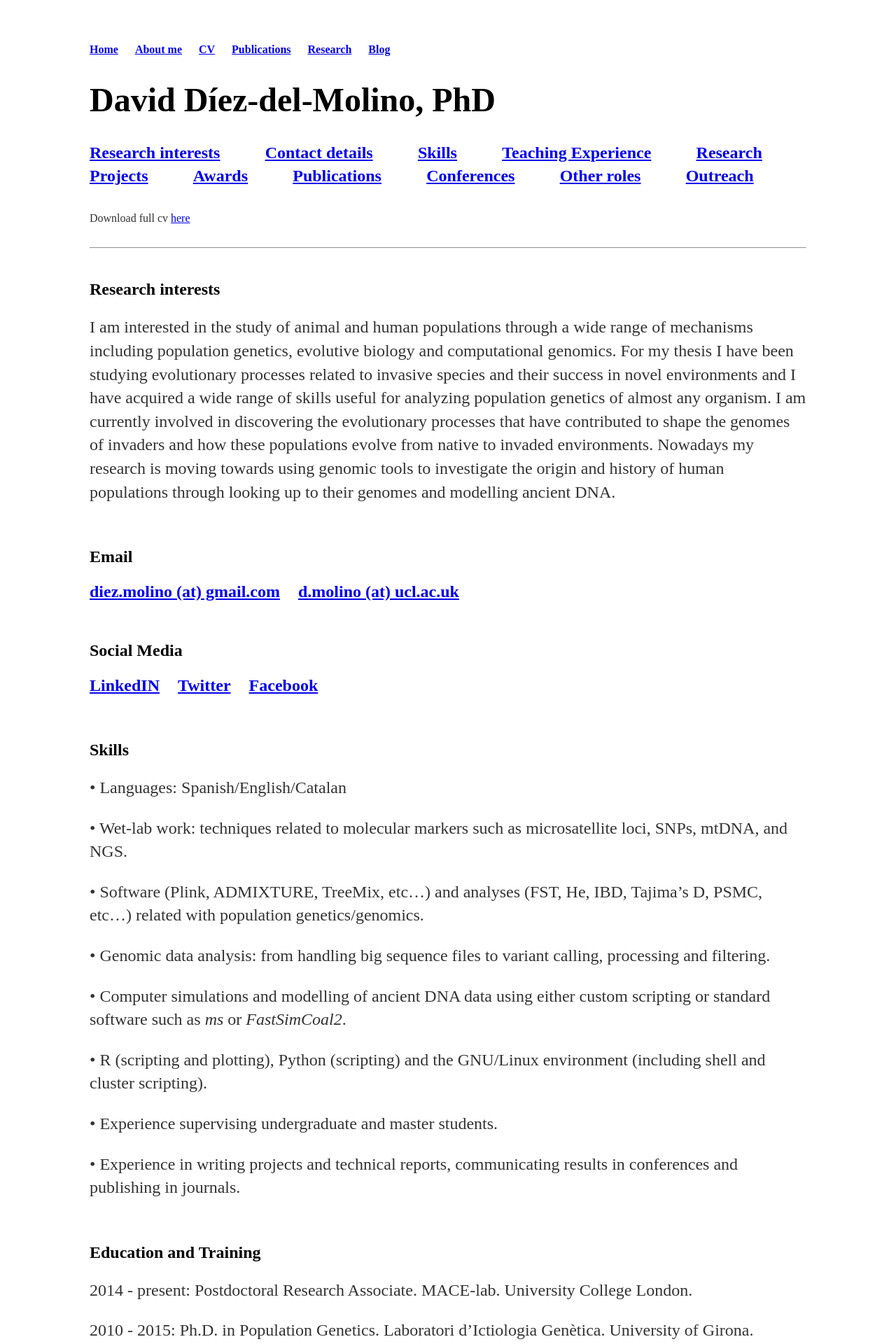
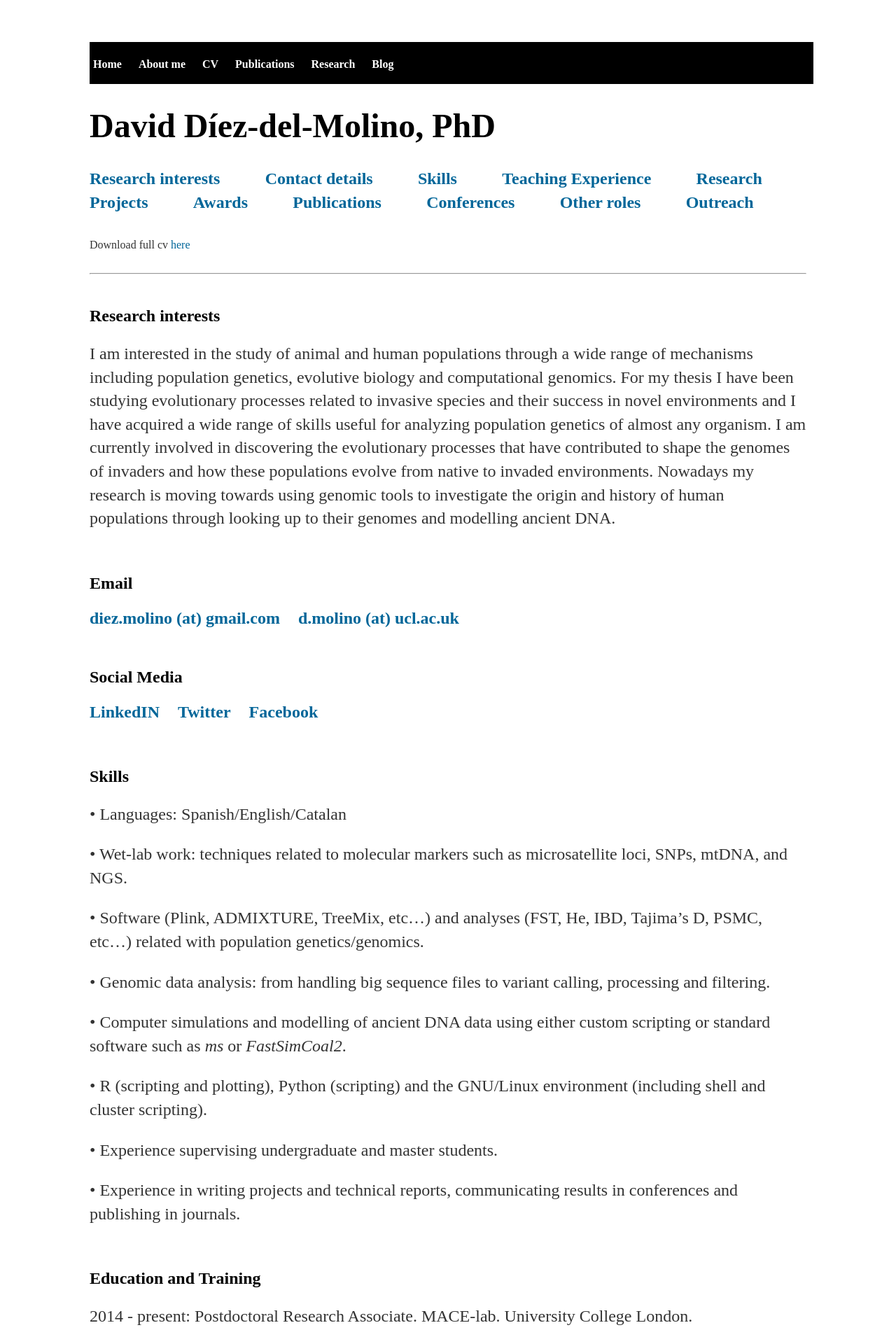
Before and after one commit to DiezMolino/diezmolino.github.io, a Jekyll site: the page cv/index.html, which Jekyll copies as it is, in a window 1280 px wide. Shown: the top 1920 px of the page at 70% size. Built offline with Jekyll 4.4.1, drawn with Linux system fonts in a browser that asks for light colours.

Commit message:
Update index.html

```diff
--- a/cv/index.html
+++ b/cv/index.html
@@ -17,16 +17,19 @@
 
 </head>
 	<body>
+	<div id='header'>
 		<nav>
     		<ul>
-        		<li><a href="/">Home</a></li>
-	        	<li><a href="/about">About me</a></li>
-        		<li><a href="/cv">CV</a></li>
-        		<li><a href="/publications">Publications</a></li>
-        		<li><a href="/research">Research</a></li>
-        		<li><a href="/blog">Blog</a></li>
+    			<li><a class='two' href="/">Home</a></li>
+	        	<li><a class='two' href="/about">About me</a></li>
+        		<li><a class='two' href="/cv">CV</a></li>
+        		<li><a class='two' href="/publications">Publications</a></li>
+        		<li><a class='two' href="/research">Research</a></li>
+        		<li><a class='two' href="/blog">Blog</a></li>
+    		</font>
     		</ul>
 		</nav>
+		</div><!-- /.header -->
 		<div class="container">
     		<div class="blurb">
 
@@ -36,30 +39,30 @@
 <nav>
 <ul>
 <font size="5" color=#B8B8B8>
-<li><a href="#Research interests">Research interests</a></li>
+<li><a  class='one' href="#Research interests">Research interests</a></li>
 <li> &diams;</li>
-<li><a href="#Contact details">Contact details</a></li>
+<li><a class='one' href="#Contact details">Contact details</a></li>
 <li> &diams;</li>
-<li><a href="#Skills">Skills</a></li>
+<li><a class='one' href="#Skills">Skills</a></li>
 <li> &diams;</li>
-<li><a href="#Teaching Experience">Teaching Experience</a></li>
+<li><a class='one' href="#Teaching Experience">Teaching Experience</a></li>
 <li> &diams;</li>
-<li><a href="#Research Projects">Research Projects</a></li>
+<li><a class='one' href="#Research Projects">Research Projects</a></li>
 <li> &diams;</li>
-<li><a href="#Awards and Scholarships">Awards</a></li>
+<li><a class='one' href="#Awards and Scholarships">Awards</a></li>
 <li> &diams;</li>
-<li><a href="#Publications">Publications</a></li>
+<li><a class='one' href="#Publications">Publications</a></li>
 <li> &diams;</li>
-<li><a href="#Workshops and Conferences">Conferences</a></li>
+<li><a class='one' href="#Workshops and Conferences">Conferences</a></li>
 <li> &diams;</li>
-<li><a href="#Scientific Societies and Other Roles">Other roles</a></li>
+<li><a class='one' href="#Scientific Societies and Other Roles">Other roles</a></li>
 <li> &diams;</li>
-<li><a href="#Science Outreach">Outreach</a></li>
+<li><a class='one' href="#Science Outreach">Outreach</a></li>
 </ul>
 </font>
 </nav>
 
-<p><font size="3">Download full cv <a href="/cv/CV_DavidDíez_2015.pdf">here</a></font></p>
+<p><font size="3">Download full cv <a class='one' href="/cv/CV_DavidDíez_2015.pdf">here</a></font></p>
 
 <hr/>
 <br/>
@@ -76,8 +79,8 @@
 <nav>
 <ul>
 <font size="5">
-<li><a href="mailto:diez.molino@gmail.com">diez.molino (at) gmail.com</a></li>
-<li><a href="mailto:d.molino@ucl.ac.uk">d.molino (at) ucl.ac.uk</a></li>
+<li><a class='one' href="mailto:diez.molino@gmail.com">diez.molino (at) gmail.com</a></li>
+<li><a class='one' href="mailto:d.molino@ucl.ac.uk">d.molino (at) ucl.ac.uk</a></li>
 </font>
 </ul>
 </nav>
@@ -89,9 +92,9 @@
 <nav>
 <ul>
 <font size="5">
-<li><a href='https://uk.linkedin.com/pub/david-díez-del-molino/2b/711/66'>LinkedIN</a></li>
-<li><a href='https://twitter.com/IndianaDiez'>Twitter</a></li>
-<li><a href='https://www.facebook.com/Daviddiez'>Facebook</a></li>
+<li><a class='one' href=https://uk.linkedin.com/pub/david-díez-del-molino/2b/711/66'>LinkedIN</a></li>
+<li><a class='one' href=https://twitter.com/IndianaDiez'>Twitter</a></li>
+<li><a class='one' href=https://www.facebook.com/Daviddiez'>Facebook</a></li>
 </font>
 </ul>
 </nav>
@@ -188,11 +191,11 @@
 <a name='Publications'></a>
 <h2>Publications</h2>
 
-<p><small>2013 - <b>DÍEZ-DEL-MOLINO D</b>, CARMONA-CATOT G, ARAGUAS RM, VIDAL O, GARCÍA-BERTHOU E, SANZ N, GARCÍA-MARÍN JL. Gene flow and maintenance of genetic diversity in invasive mosquitofish <i>(Gambusia holbrooki)</i>.<a href="http://journals.plos.org/plosone/article?id=10.1371/journal.pone.0082501" target="_blank"> PLoS ONE 8(12): e82501. doi:10.1371/journal.pone.0082501</a> </small></p>
+<p><small>2013 - <b>DÍEZ-DEL-MOLINO D</b>, CARMONA-CATOT G, ARAGUAS RM, VIDAL O, GARCÍA-BERTHOU E, SANZ N, GARCÍA-MARÍN JL. Gene flow and maintenance of genetic diversity in invasive mosquitofish <i>(Gambusia holbrooki)</i>.<a class='one' href="http://journals.plos.org/plosone/article?id=10.1371/journal.pone.0082501" target="_blank"> PLoS ONE 8(12): e82501. doi:10.1371/journal.pone.0082501</a> </small></p>
 
-<p><small>2013 - SANZ N, ARAGUAS, RM, VIDAL O, <b>DÍEZ-DEL-MOLINO D</b>, FERNÁNDEZ-CEBRIAN R, GARCÍA-MARIN JL. Genetic characterization of the invasive mosquitofish <i>(Gambusia spp.)</i> introduced to Europe: population structure and colonization routes.<a href="http://link.springer.com/article/10.1007%2Fs10530-013-0456-5" target="_blank"> Biological Invasions. doi:10.1007/s10530-013-0456-5 </a></small></p>
+<p><small>2013 - SANZ N, ARAGUAS, RM, VIDAL O, <b>DÍEZ-DEL-MOLINO D</b>, FERNÁNDEZ-CEBRIAN R, GARCÍA-MARIN JL. Genetic characterization of the invasive mosquitofish <i>(Gambusia spp.)</i> introduced to Europe: population structure and colonization routes.<a class='one' href="http://link.springer.com/article/10.1007%2Fs10530-013-0456-5" target="_blank"> Biological Invasions. doi:10.1007/s10530-013-0456-5 </a></small></p>
 
-<p><small>2012 - VIDAL O, SANZ N, ARAGUAS RM, FERNÁNDEZ-CEBRIÁN R, <b>DÍEZ-DEL-MOLINO D</b>, GARCÍA-MARÍN JL. SNP diversity in introduced populations of the invasive <i>Gambusia holbrooki</i>.<a href="http://onlinelibrary.wiley.com/doi/10.1111/j.1600-0633.2011.00527.x/abstract" target="_blank"> Ecology of Freshwater Fish. 21:100-108.</a></small></p>
+<p><small>2012 - VIDAL O, SANZ N, ARAGUAS RM, FERNÁNDEZ-CEBRIÁN R, <b>DÍEZ-DEL-MOLINO D</b>, GARCÍA-MARÍN JL. SNP diversity in introduced populations of the invasive <i>Gambusia holbrooki</i>.<a class='one' href="http://onlinelibrary.wiley.com/doi/10.1111/j.1600-0633.2011.00527.x/abstract" target="_blank"> Ecology of Freshwater Fish. 21:100-108.</a></small></p>
 
 <p><small>VERA M, <b>DÍEZ-DEL-MOLINO D</b>, GARCÍA-MARÍN JL. Genomic data provide insights on the evolutionary changes of the mosquitofish <i>(Gambusia holbrooki)</i> during the invasive process. (Under review) </a></small></p>
 
@@ -204,7 +207,7 @@
 
 <br/>
 
-<p>2015 - PhD. Thesis: 'Genetic diversity and population structure of the non-native Eastern mosquitofish <i>(Gambusia holbrooki)</i> in Mediterranean streams'. University of Girona. <a href="http://www.tesisenred.net/bitstream/handle/10803/300440/tddm1de1.pdf?sequence=5" target="_blank"> pdf</a><p>
+<p>2015 - PhD. Thesis: 'Genetic diversity and population structure of the non-native Eastern mosquitofish <i>(Gambusia holbrooki)</i> in Mediterranean streams'. University of Girona. <a class='one' href="http://www.tesisenred.net/bitstream/handle/10803/300440/tddm1de1.pdf?sequence=5" target="_blank"> pdf</a><p>
 
 <br/>
 
@@ -234,26 +237,26 @@
 <a name='Scientific Societies and Other Roles'></a>
 <h2>Scientific Societies and Other Roles</h2>
 
-<p>Spanish Society for Conservation and Study of Mammals <a href="http://www.secem.es/">(SECEM)</a></p>
+<p>Spanish Society for Conservation and Study of Mammals <a class='one' href="http://www.secem.es/">(SECEM)</a></p>
 
-<p>Spanish Society of Genetics <a href="http://www.segenetica.es/">(SEG)</a></p>
+<p>Spanish Society of Genetics <a class='one' href="http://www.segenetica.es/">(SEG)</a></p>
 
-<p>Iberian Society of Ichthyology <a href="http://www.sibic.org/sibic.html">(SIBIC)</a></p>
+<p>Iberian Society of Ichthyology <a class='one' href="http://www.sibic.org/sibic.html">(SIBIC)</a></p>
 
-<p>Society for Molecular Biology and Evolution <a href="https://www.smbe.org/smbe/">(SMBE)</a></p>
+<p>Society for Molecular Biology and Evolution <a class='one' href="https://www.smbe.org/smbe/">(SMBE)</a></p>
 
 <p>2011-2015: Ph.D. students’ representative at the University of Girona.</p>
 
-<p>Reviewer for JCR journals: <a href="http://www.plosone.org/">PLoS ONE</a></p>
+<p>Reviewer for JCR journals: <a class='one' href="http://www.plosone.org/">PLoS ONE</a></p>
 
 <br/>
 
 <a name='Science Outreach'></a>
 <h2>Science Outreach</h2>
 
-<p>2013-2015: Social media strategy coordinator of the Laboratory of Genetic Ichthyology's profiles in <a href='https://twitter.com/LIG_UdG'>Twitter</a> and <a href='https://www.facebook.com/lig.genetica.udg'>Facebook</a>.</p>
+<p>2013-2015: Social media strategy coordinator of the Laboratory of Genetic Ichthyology's profiles in <a class='one' href='https://twitter.com/LIG_UdG'>Twitter</a> and <a class='one' href='https://www.facebook.com/lig.genetica.udg'>Facebook</a>.</p>
 
-<p>2013-2015: Creator and editor at the Laboratory of Genetic Ichthyology's <a href='https://coolgenes.wordpress.com/'>blog </a></p>
+<p>2013-2015: Creator and editor at the Laboratory of Genetic Ichthyology's <a class='one' href='https://coolgenes.wordpress.com/'>blog </a></p>
 
 <br/>
 
@@ -261,15 +264,15 @@
 
 <br/>
 
-<p><font size='2'><a href='#top'>Back to top</a></font></p>
+<p><font size='2'><a class='one' href='#top'>Back to top</a></font></p>
 
 
     		</div><!-- /.blurb -->
 		</div><!-- /.container -->
 		<footer>
     		<ul>
-        		<li><a href="mailto:diez.molino@gmail.com">email</a></li>
-        		<li><a href="https://github.com/diezmolino">github.com/diezmolino</a></li>
+        		<li><a class='one' href="mailto:diez.molino@gmail.com">email</a></li>
+        		<li><a class='one' href="https://github.com/diezmolino">github.com/diezmolino</a></li>
 			</ul>
 		</footer>
 	</body>
```
